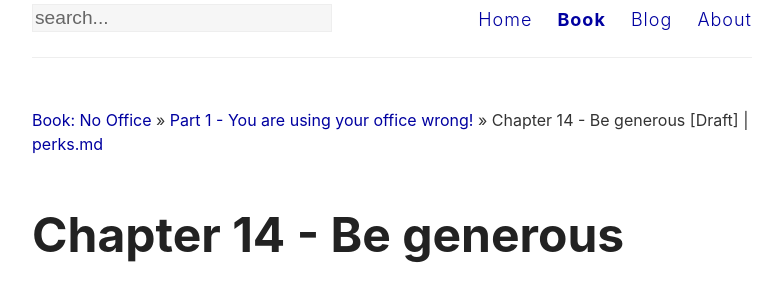
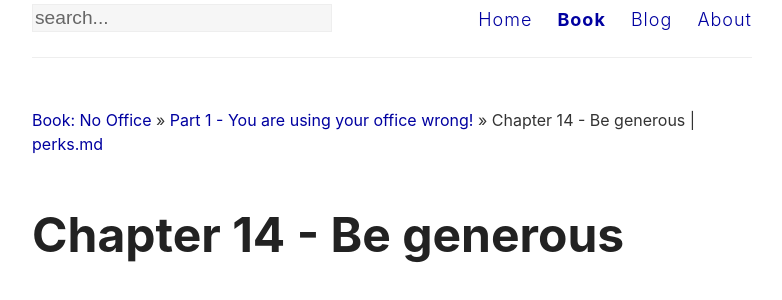
Before and after one commit to Nozbe/NoOffice.org, a Jekyll site: the page built from _book/perks.md, in a window 1280 px wide and 900 px high. Shown: the part 146-446 px from the top of the window, without its empty margins (248-1030 px from the left). Built offline with Jekyll 4.4.1, drawn with Linux system fonts in a browser that asks for light colours.

Commit message:
Update on chapter status

```diff
--- a/_data/book.yml
+++ b/_data/book.yml
@@ -5,7 +5,7 @@ draft: "[Draft]"
 none: "Nothing written yet..."
 url: book
 github: "https://github.com/Nozbe/NoOffice.org/blob/master/_book/"
-updated: "August 12, 2020"
+updated: "August 16, 2020"
 toc:
 - url: intro
   status: ready # options are: none (no file created), draft (rough draft), ready (just written) and publish (published document)
@@ -55,7 +55,7 @@ toc:
     status: ready
     chname: Chapter 13
   - url: perks
-    status: draft
+    status: ready
     chname: Chapter 14
   - url: review
     status: draft
```
